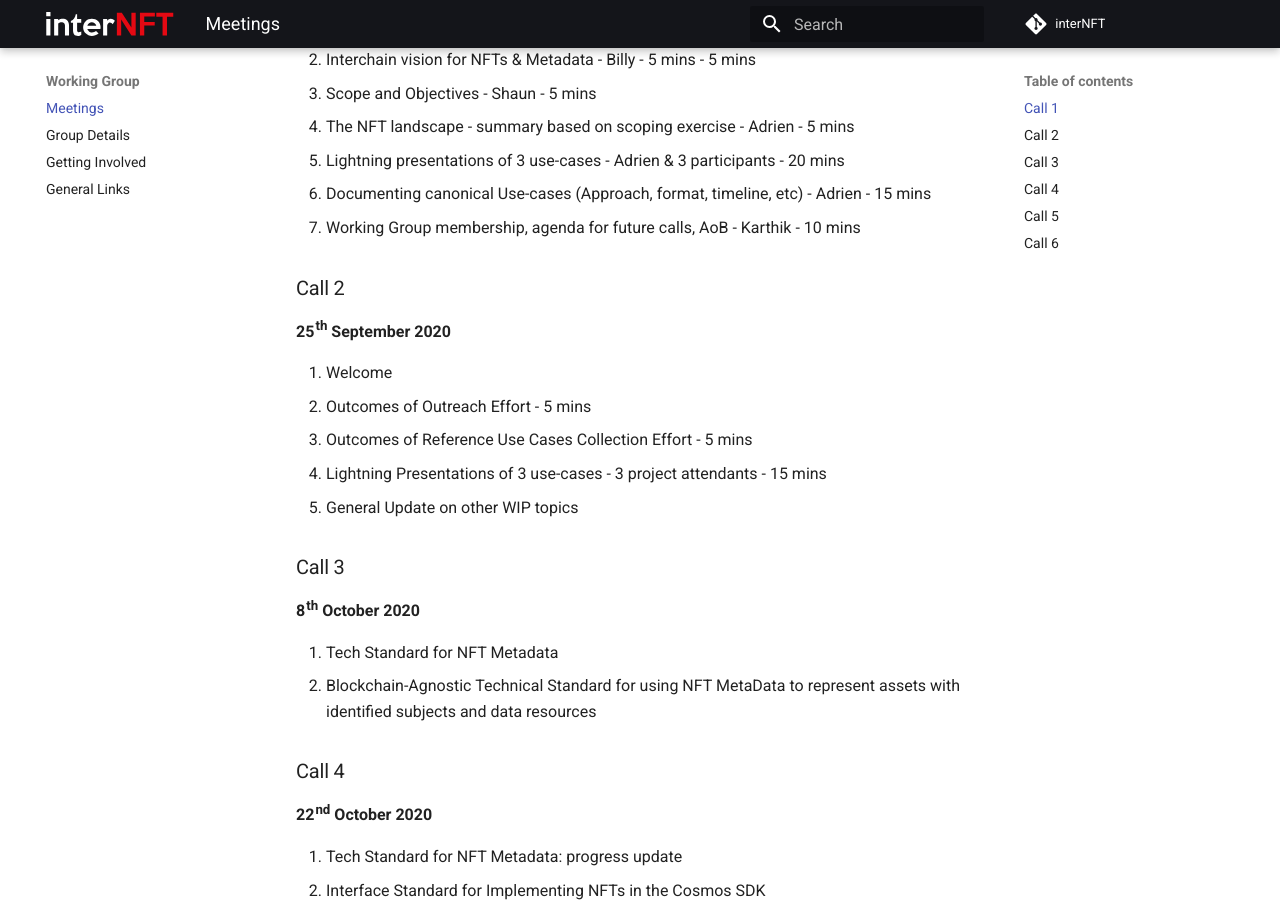
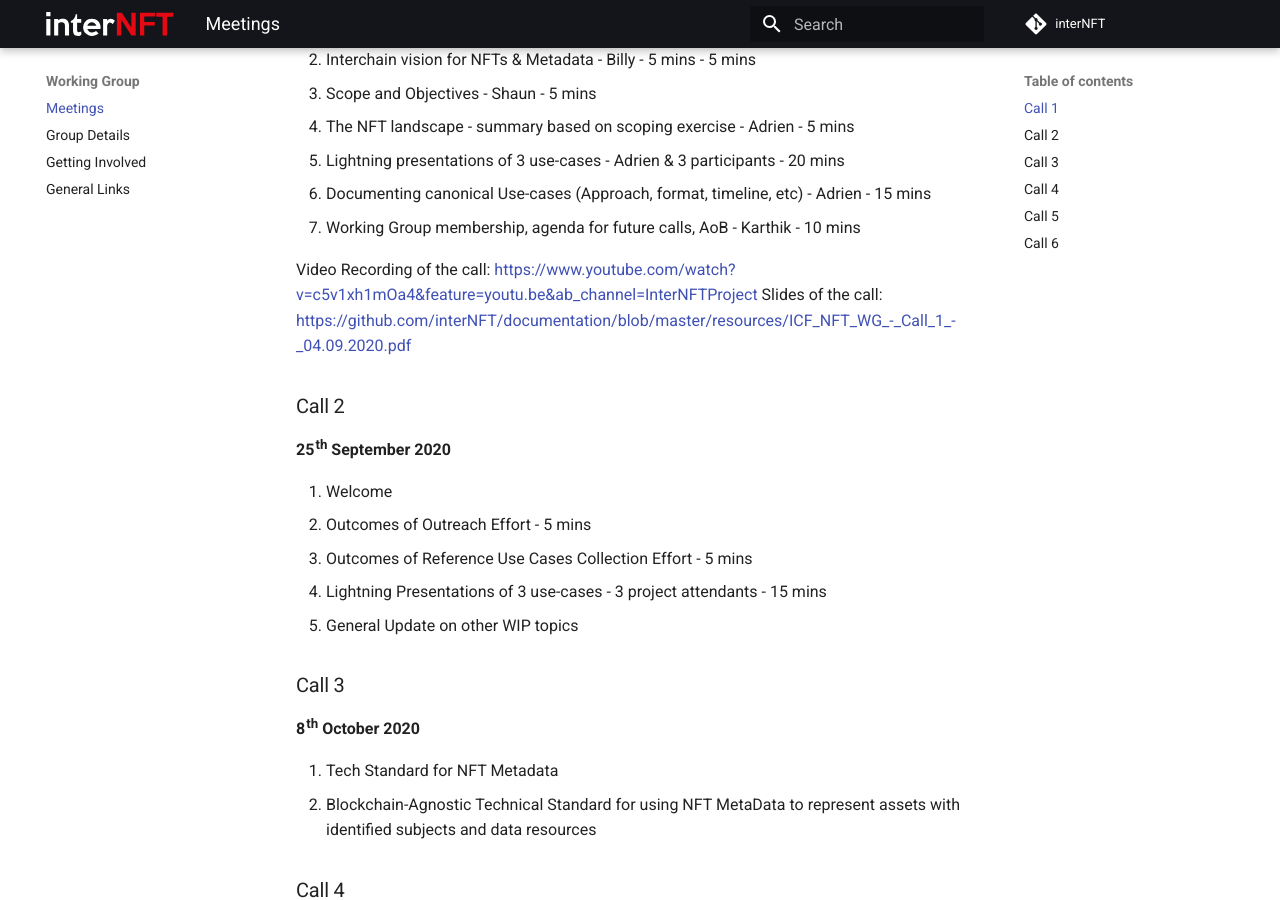
Before and after one commit to interNFT/documentation, an MkDocs documentation site: the page built from markdowns/workingGroup/meetings.md, in a window 1280 px wide and 900 px high, scrolled down 385 px. Built offline with MkDocs 1.6.1 and Material for MkDocs 9.7.7, drawn with Linux system fonts in a browser that asks for light colours.

Commit message:
Update meetings.md

```diff
--- a/markdowns/workingGroup/meetings.md
+++ b/markdowns/workingGroup/meetings.md
@@ -13,6 +13,9 @@ Note that the dates are estimates and may vary. Double check with us on Discord
 5. Lightning presentations of 3 use-cases - Adrien & 3 participants - 20 mins
 6. Documenting canonical Use-cases (Approach, format, timeline, etc) - Adrien - 15 mins
 7. Working Group membership, agenda for future calls, AoB - Karthik - 10 mins
+
+Video Recording of the call: https://www.youtube.com/watch?v=c5v1xh1mOa4&feature=youtu.be&ab_channel=InterNFTProject
+Slides of the call: https://github.com/interNFT/documentation/blob/master/resources/ICF_NFT_WG_-_Call_1_-_04.09.2020.pdf
 
 ### Call 2
 
```
